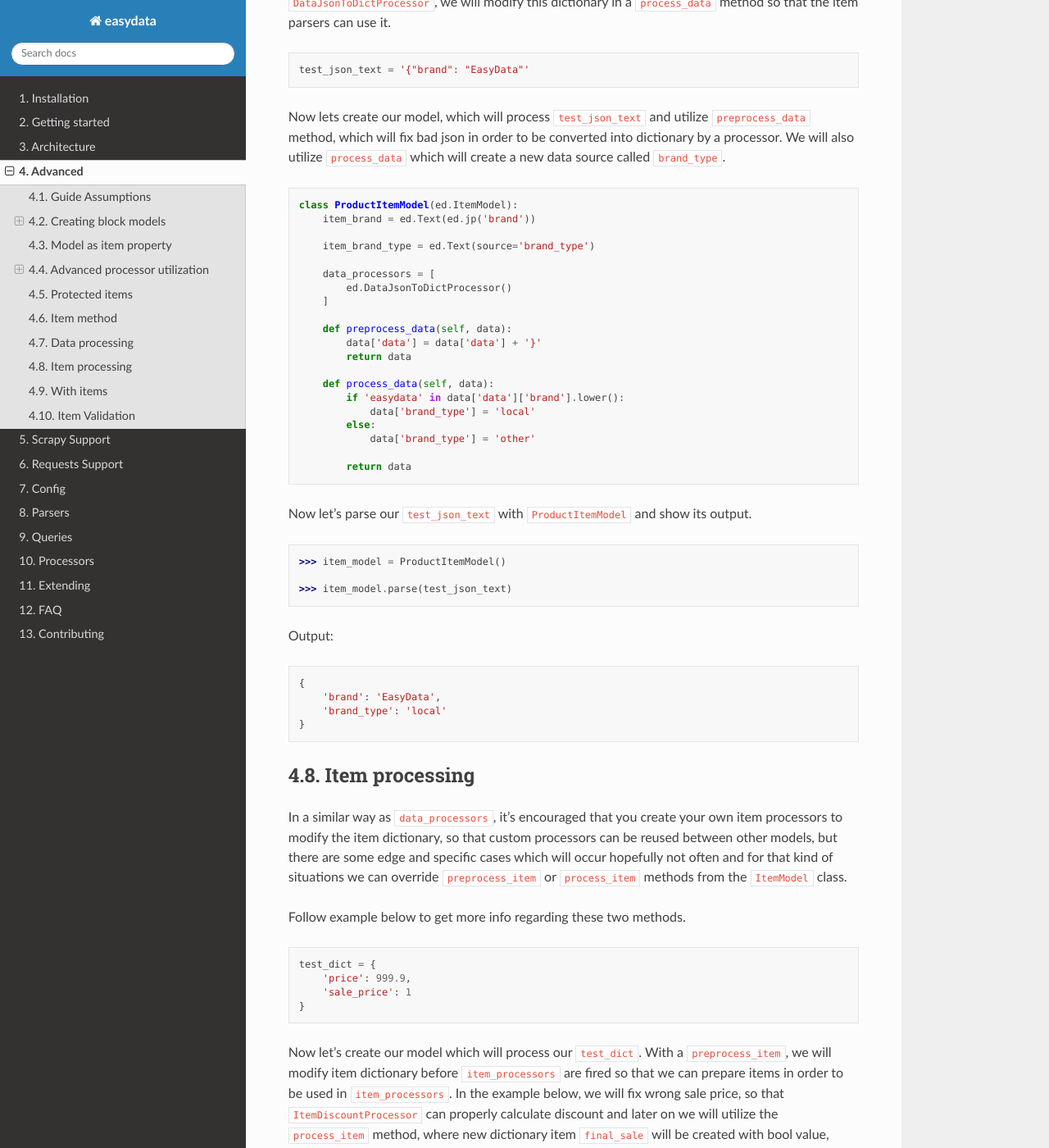
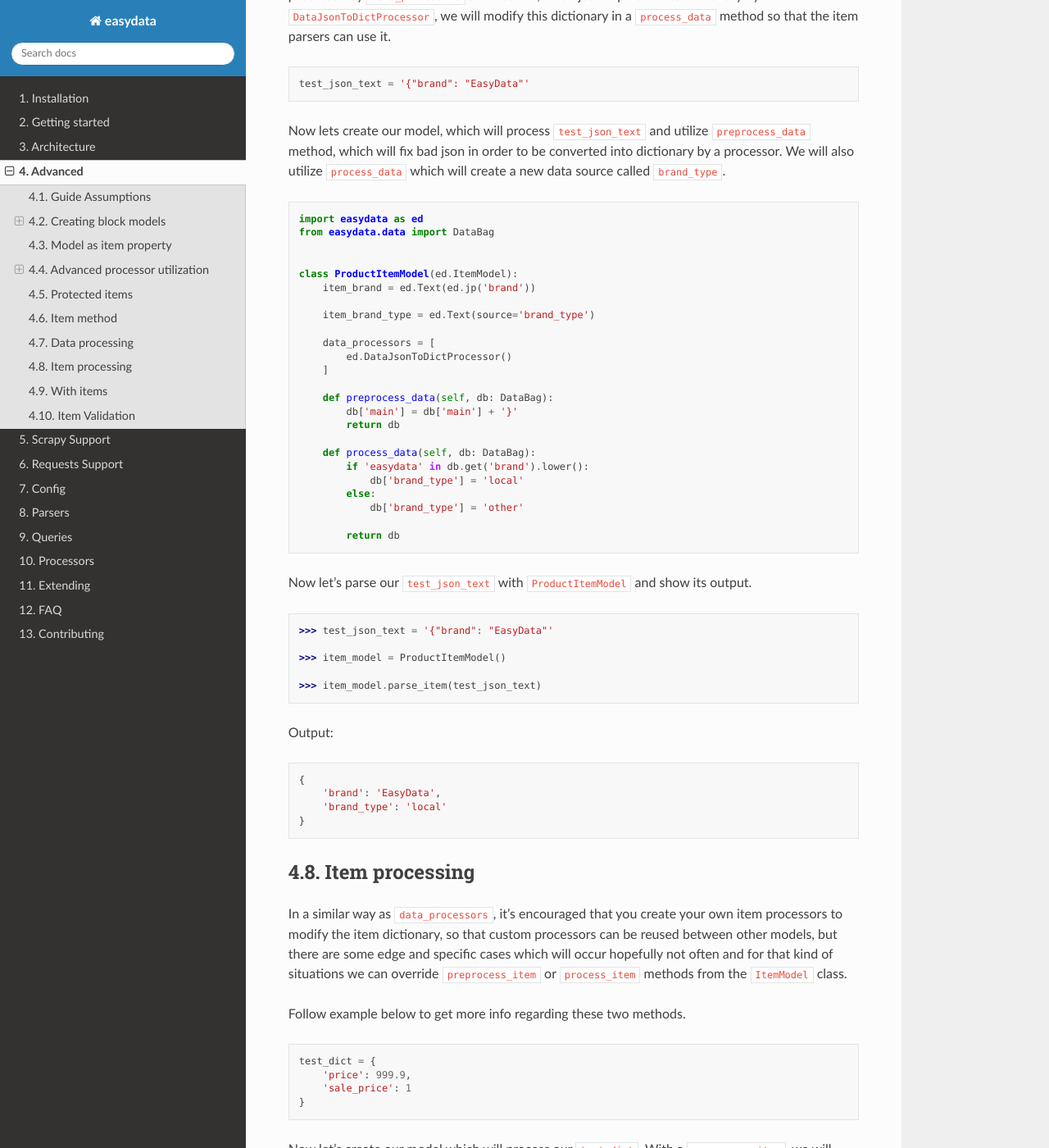
Before and after one commit to easydatapy/easydata, a Sphinx documentation site: the page built from docs/advanced.rst, in a window 1280 px wide and 1400 px high, scrolled down 8579 px. Shown: the whole window at 82% size. Built offline with Sphinx 7.4.7 and the Read the Docs theme 2.0.0, drawn with Linux system fonts in a browser that asks for light colours; some of the changed text lies outside the part shown.

```diff
--- a/docs/advanced.rst
+++ b/docs/advanced.rst
@@ -54,7 +54,7 @@ data from the *HTML* above.
         )
 
         item_processors = [
-            ('discount', ItemDiscountProcessor())
+            ('discount', ed.ItemDiscountProcessor())
         ]
 
 As mentioned before, the model blocks above are meant to be used within ``ItemModel``.
@@ -90,7 +90,7 @@ Now let's parse *HTML* with ``ProductItemModel`` and print its output.
 
     >>> item_model = ProductItemModel()
 
-    >>> item_model.parse(test_html)
+    >>> item_model.parse_item(test_html)
 
 Output:
 
@@ -153,10 +153,11 @@ Example:
 
     class PricingCssBlockModel(ed.ItemModel):
         def __init__(self,
-            price_css,
-            sale_price_css,
-            calculate_discount = True
+            price_css: str,
+            sale_price_css: str,
+            calculate_discount: bool = True
         ):
+            self.item_processors = []
 
             self.item_price = ed.PriceFloat(
                 ed.pq(price_css)
@@ -191,7 +192,7 @@ Now let's parse *HTML* with ``ProductItemModel`` and print its output.
 
     >>> item_model = ProductItemModel()
 
-    >>> item_model.parse(test_html)
+    >>> item_model.parse_item(test_html)
 
 Output:
 
@@ -244,7 +245,7 @@ Now let's parse *HTML* with ``ProductItemModel`` and print its output.
 
     >>> item_model = ProductItemModel()
 
-    >>> item_model.parse(test_html)  # test_html from previous section
+    >>> item_model.parse_item(test_html)  # test_html from previous section
 
 Output:
 
@@ -386,11 +387,11 @@ Lets demonstrate this in example below.
 
     class ProductItemModel(ed.ItemModel):
         _item_price = ed.PriceFloat(
-            pq('#price::text')
+            ed.pq('#price::text')
         )
 
         _item_sale_price = ed.PriceFloat(
-            pq('#sale-price::text')
+            ed.pq('#sale-price::text')
         )
 
         item_processors = [
@@ -404,7 +405,7 @@ Now let's parse our ``ProductItemModel`` and print its output.
 
     >>> item_model = ProductItemModel()
 
-    >>> item_model.parse(test_html)  # test_html from previous section
+    >>> item_model.parse_item(test_html)  # test_html from previous section
 
 Output:
 
@@ -468,6 +469,10 @@ will create a new data source called ``brand_type``.
 
 .. code-block:: python
 
+    import easydata as ed
+    from easydata.data import DataBag
+
+
     class ProductItemModel(ed.ItemModel):
         item_brand = ed.Text(ed.jp('brand'))
 
@@ -477,25 +482,27 @@ will create a new data source called ``brand_type``.
             ed.DataJsonToDictProcessor()
         ]
 
-        def preprocess_data(self, data):
-            data['data'] = data['data'] + '}'
-            return data
+        def preprocess_data(self, db: DataBag):
+            db['main'] = db['main'] + '}'
+            return db
 
-        def process_data(self, data):
-            if 'easydata' in data['data']['brand'].lower():
-                data['brand_type'] = 'local'
+        def process_data(self, db: DataBag):
+            if 'easydata' in db.get('brand').lower():
+                db['brand_type'] = 'local'
             else:
-                data['brand_type'] = 'other'
+                db['brand_type'] = 'other'
 
-            return data
+            return db
 
 Now let's parse our ``test_json_text`` with ``ProductItemModel`` and show its output.
 
 .. code-block:: python
 
+    >>> test_json_text = '{"brand": "EasyData"'
+
     >>> item_model = ProductItemModel()
 
-    >>> item_model.parse(test_json_text)
+    >>> item_model.parse_item(test_json_text)
 
 Output:
 
@@ -559,7 +566,7 @@ Now let's parse our ``test_dict`` with ``ProductItemModel`` and show its output.
 
     >>> item_model = ProductItemModel()
 
-    >>> item_model.parse(test_dict)
+    >>> item_model.parse_item(test_dict)
 
 Output:
 
```
Also changed, not shown: other parts of docs/advanced.rst (+2 -2 lines), docs/getting_started.rst (+8 -8 lines).
